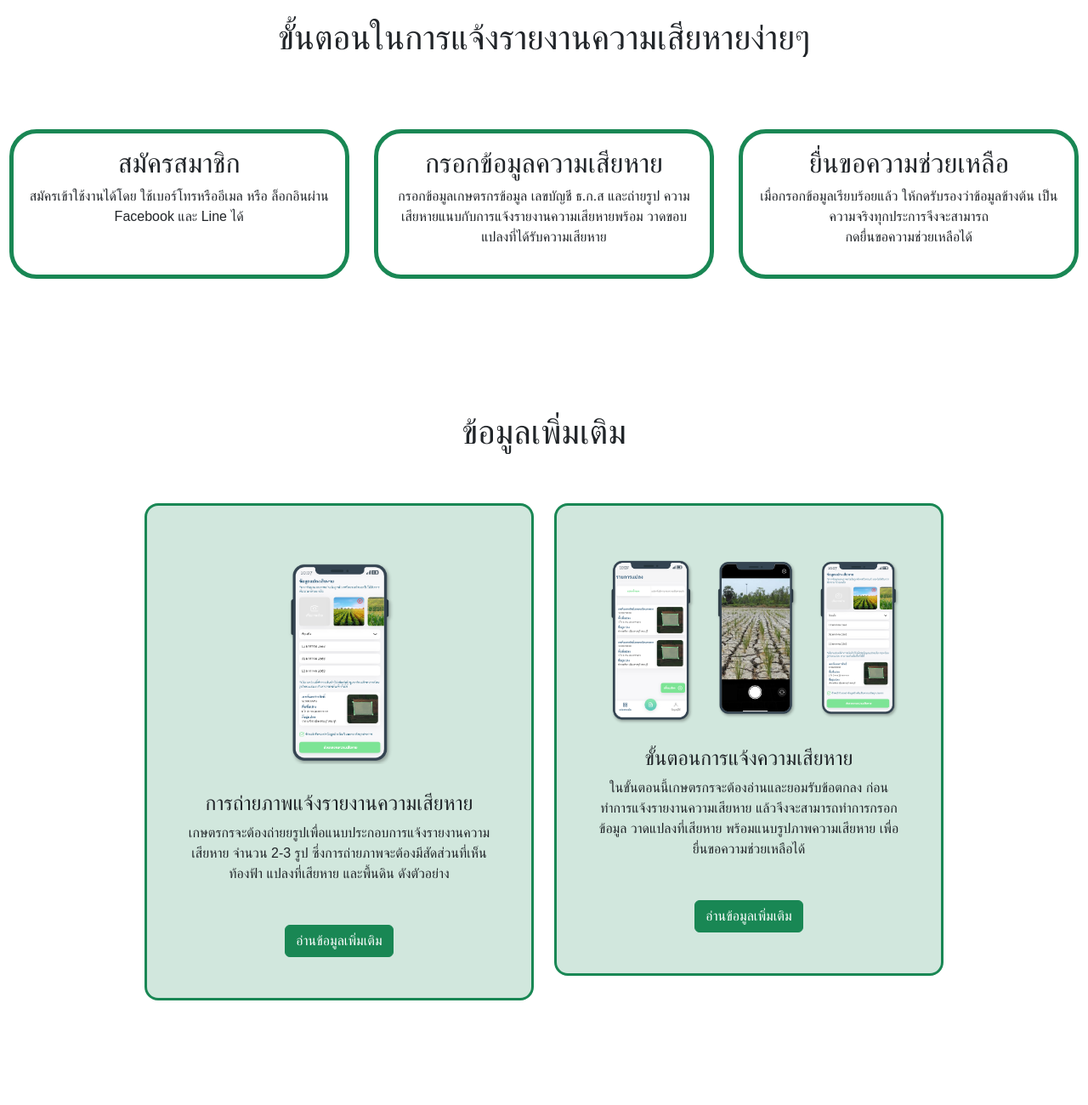
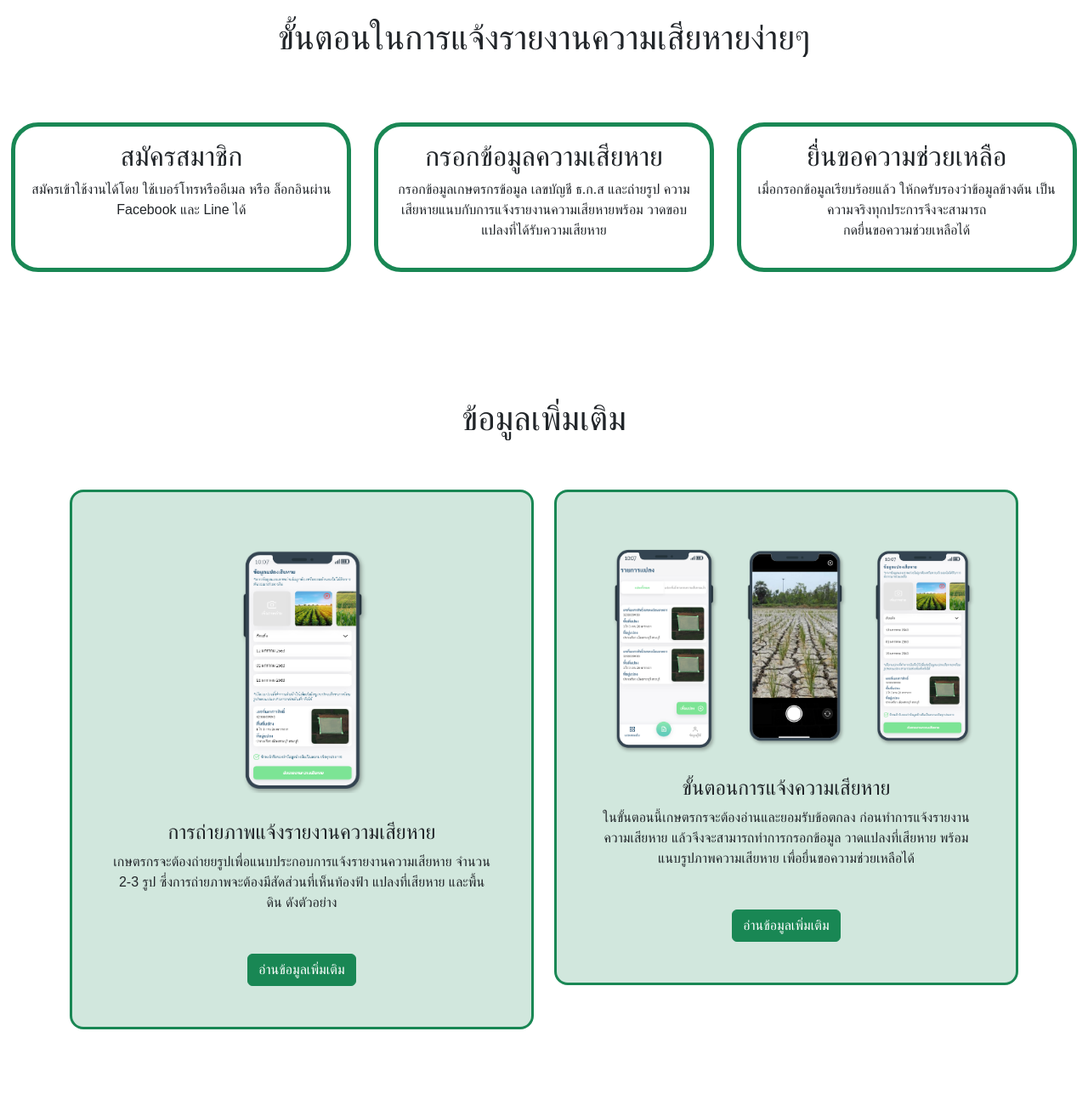
Before and after one commit to phukaokub/New_FarmInsure_LandingPage, a website: page Bootstrap Workspace/usage.html in a window 1280 px wide. Shown: the part 160-1460 px from the top of the page at 85% size. Drawn offline with nearby package versions, Linux system fonts and the light colour scheme; a web font is replaced by a local one.

Commit message:
edit margin in usage(finish)

```diff
--- a/Bootstrap Workspace/usage.css
+++ b/Bootstrap Workspace/usage.css
@@ -13,15 +13,10 @@ html{
 .Report1{
     width: 400px;
 }
+.info1{
+    margin: 0 auto;
+}
 /* <!-- =============================SECTION ข้อมูลเพิ่มเติม================================ --> */
-.con4{
-    margin: auto;
-    padding: 0px 100px;
-    border: none;
-    display: flex;
-    justify-content: center;
-    align-items: center;
-}
 .textbtn{
     color: rgb(0, 0, 0);
     text-decoration: none;
--- a/Bootstrap Workspace/usage.html
+++ b/Bootstrap Workspace/usage.html
@@ -160,10 +160,10 @@
           <h1>ขั้นตอนในการแจ้งรายงานความเสียหายง่ายๆ</h1>
         </div>
       </div>
-      <div class="con2 py-1 pb-4 mx-sm-auto">
-        <div class="row text-center p-2">
+      <div class="con2 py-1 pb-4 ml-sm-3">
+        <div class="row text-center mx-auto">
           <div
-            class="Report1 col-md-4 col-lg-4 col-xl-4 mx-auto mt-3 border-5 border border-success rounded-5 p-3"
+            class="Report1 col-xl-4 col-lg-12 mx-auto mt-3 border-5 border border-success rounded-5 p-3"
           >
             <h2>สมัครสมาชิก</h2>
             <p>
@@ -172,7 +172,7 @@
             </p>
           </div>
           <div
-            class="Report1 col-md-3 col-lg-3 col-xl-3 mx-auto mt-3 border-5 border border-success rounded-5 p-3"
+            class="Report1 col-xl-4 col-lg-12 mx-auto mt-3 border-5 border border-success rounded-5 p-3"
           >
             <h2>กรอกข้อมูลความเสียหาย</h2>
             <p>
@@ -182,7 +182,7 @@
             </p>
           </div>
           <div
-            class="Report1 col-md-4 col-lg-3 col-xl-3 mx-auto mt-3 border-5 border border-success rounded-5 p-3"
+            class="Report1 col-xl-4 col-lg-12 mx-auto mt-3 border-5 border border-success rounded-5 p-3"
           >
             <h2>ยื่นขอความช่วยเหลือ</h2>
             <p>
@@ -196,7 +196,7 @@
     </section>
 <br>
     <!-- =============================SECTION ข้อมูลเพิ่มเติม================================ -->
-    <section class="info pt-5 pb-5">
+    <section class="info1 pt-5 pb-5">
       <div class="subcon1 container py-1 text-center">
         <div class="text-dark">
           <h1>ข้อมูลเพิ่มเติม</h1>
@@ -204,14 +204,14 @@
       </div>
       <div class="con4 container pt-5 pb-5">
         <div class="row text-center">
-          <div class="box1 container col-md-12 col-lg-6 col-sm-12 pb-4">
+          <div class="box1 container col-md-12 col-xl-6 col-sm-12 pb-4">
             <div class="sample1 p-5 border-3 border border-success rounded-4 bg-success-subtle">
               <div>
                 <img
                   src="picture/ข้อมูลแปลงเสียหาย.png"
                   alt="banner-image"
-                  class="img-fluid d-inline-block pt-3"
-                  width="190px"
+                  class="img-fluid d-inline-block pt-3 fixpic1"
+                  width="230px"
                   height="500px"
                 />
                 <br />
@@ -236,13 +236,13 @@
               </div>
             </div>
           </div>
-          <div class="box2 container col-md-12 col-lg-6 col-sm-12">
+          <div class="box2 container col-md-12 col-xl-6 col-sm-12">
             <div class="sample2 p-5 border-3 border border-success rounded-4 bg-success-subtle">
               <div>
                 <img
                   src="picture/ขั้นตอนการแจ้งความเสียหาย.png"
                   alt="banner-image"
-                  class="img-fluid d-inline-block pt-1"
+                  class="img-fluid d-inline-block pt-1 fixpic2"
                 />
                 <br />
                 <br />
```
